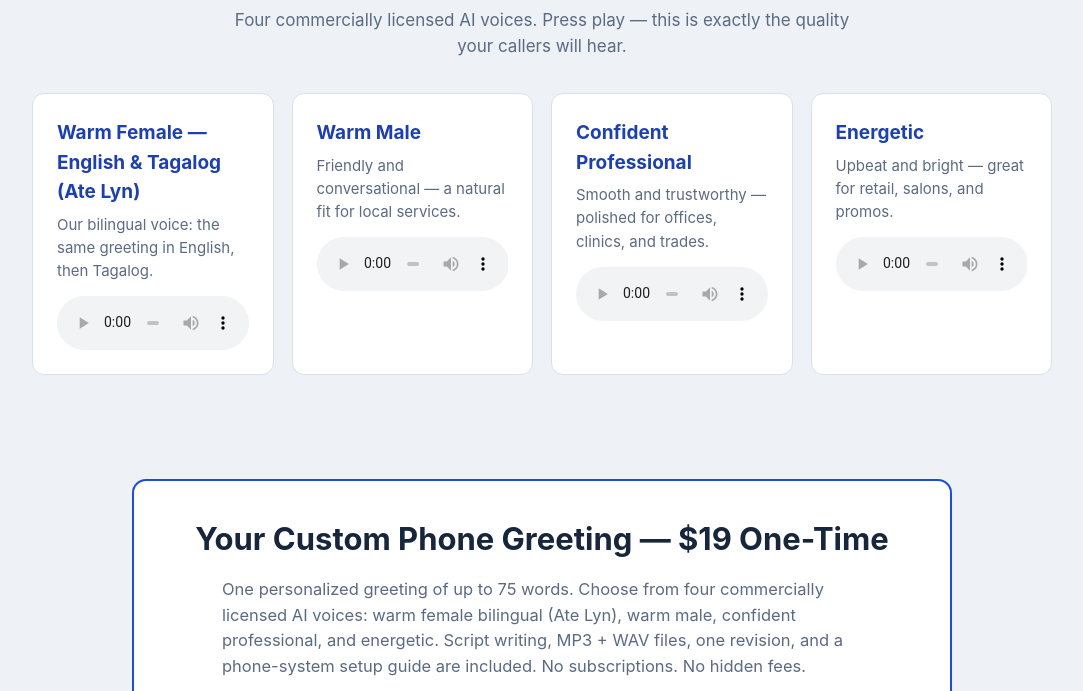
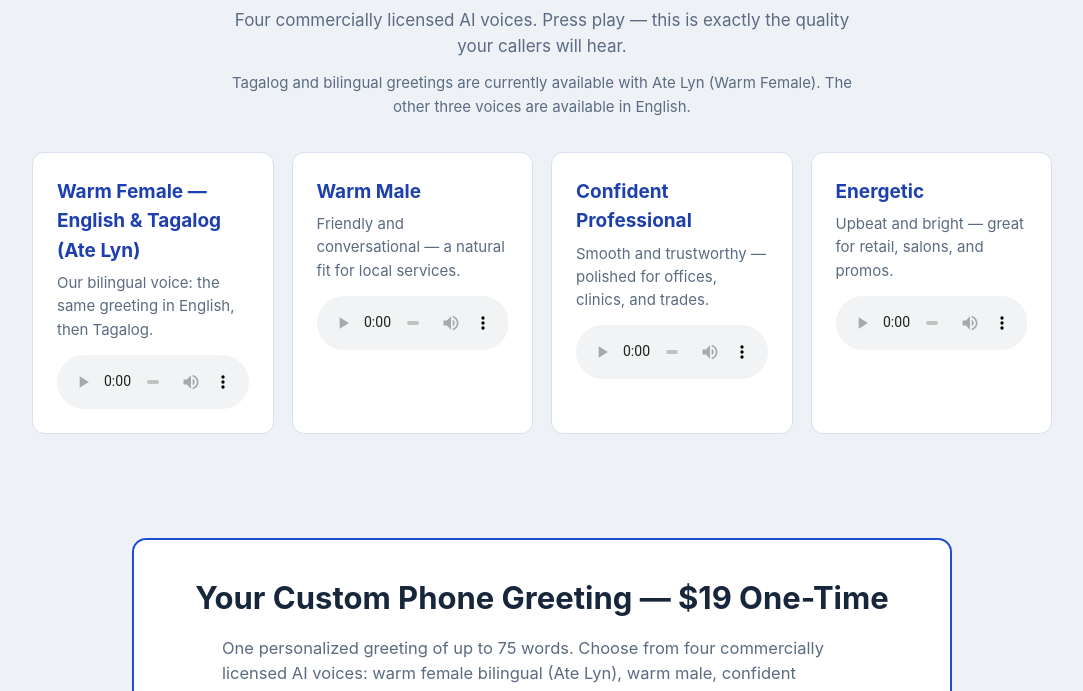
Before and after one commit to chrisla122787/voice-site, a plain HTML site: page index.html in a window 1280 px wide. Shown: the part 690-1381 px from the top of the page, without its empty margins (98-1181 px from the left). Drawn offline with Linux system fonts and the light colour scheme.

Commit message:
Clarify Tagalog/bilingual only with Ate Lyn voice (ChatGPT live-site check 9.1/10)

```diff
--- a/index.html
+++ b/index.html
@@ -82,6 +82,7 @@
   <section id="samples">
     <h2>Hear the Voices</h2>
     <p class="lead">Four commercially licensed AI voices. Press play — this is exactly the quality your callers will hear.</p>
+    <p class="lead" style="margin-top:-22px;font-size:15px">Tagalog and bilingual greetings are currently available with Ate Lyn (Warm Female). The other three voices are available in English.</p>
     <div class="samples">
       <div class="sample">
         <h3>Warm Female — English &amp; Tagalog (Ate Lyn)</h3>
@@ -110,7 +111,7 @@
   <section id="order">
     <div class="offer">
       <h2>Your Custom Phone Greeting — $19 One-Time</h2>
-      <p class="body">One personalized greeting of up to 75 words. Choose from four commercially licensed AI voices: warm female bilingual (Ate Lyn), warm male, confident professional, and energetic. Script writing, MP3 + WAV files, one revision, and a phone-system setup guide are included. No subscriptions. No hidden fees.</p>
+      <p class="body">One personalized greeting of up to 75 words. Choose from four commercially licensed AI voices: warm female bilingual (Ate Lyn), warm male, confident professional, and energetic. Tagalog and bilingual greetings are currently available with Ate Lyn (Warm Female); the other three voices are available in English. Script writing, MP3 + WAV files, one revision, and a phone-system setup guide are included. No subscriptions. No hidden fees.</p>
       <a class="btn" href="https://buy.stripe.com/14A4gA77R3iEava2hy0oM0e">Order Your Greeting — $19</a>
       <p class="trust">Secure checkout through Brighter Profile · Commercially licensed AI voices · One-time $19 payment · One free revision included</p>
     </div>
```
